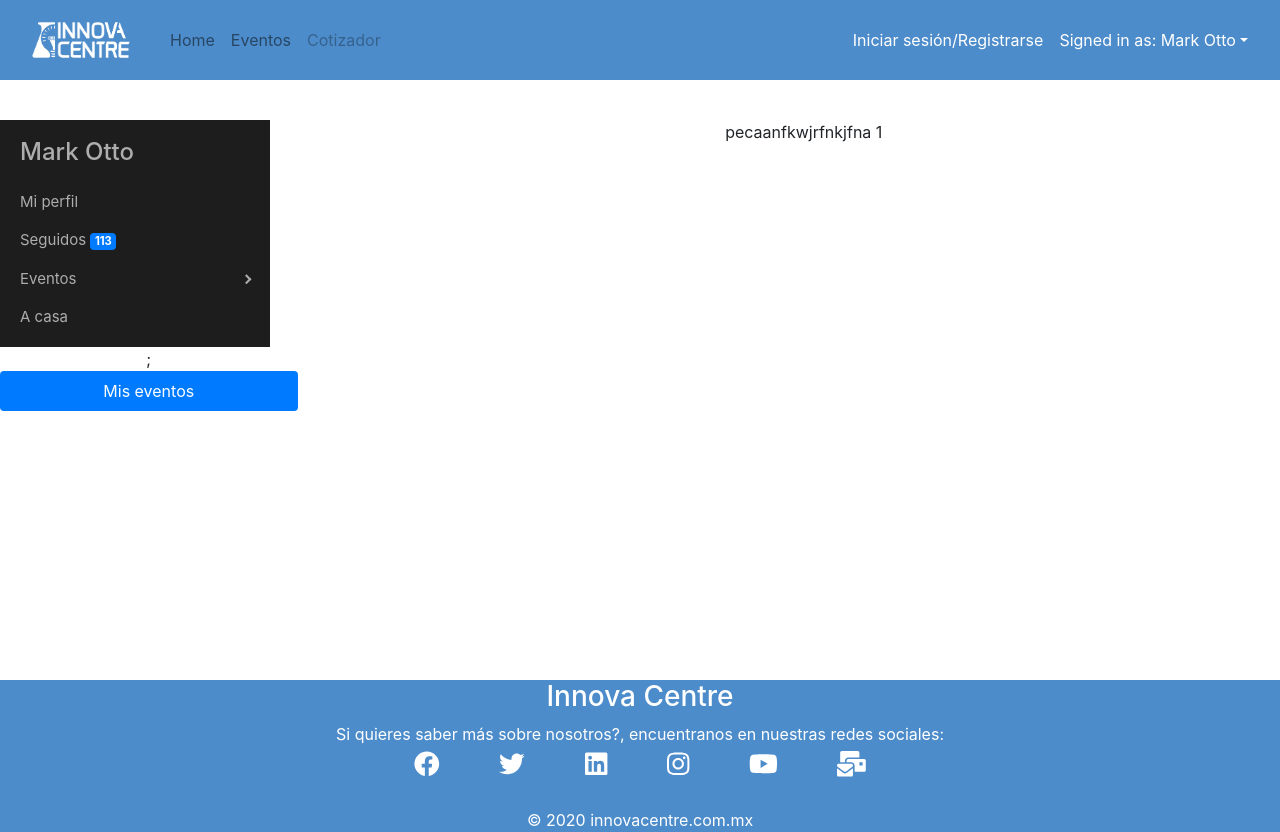
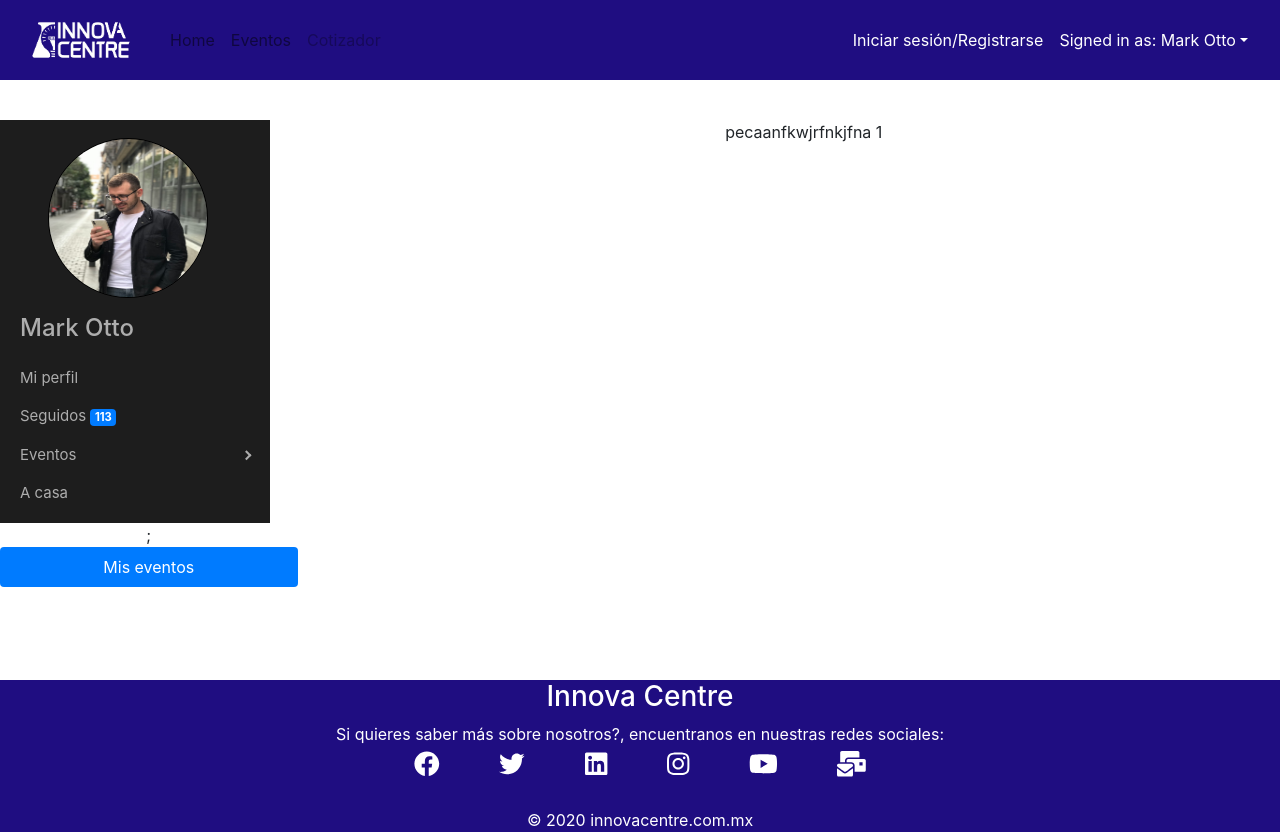
Before and after one commit to pamelagrhz/InnovaCentre, a React (Create React App) app: page /perfil in a window 1280 px wide. Built offline with nearby package versions, Linux system fonts and the light colour scheme.

Commit message:
User photo in profile menu

```diff
--- a/src/components/User/Perfil.jsx
+++ b/src/components/User/Perfil.jsx
@@ -4,6 +4,7 @@ import { Tab, Row, Col, Nav, Badge } from 'react-bootstrap';
 import { ProSidebar } from 'react-pro-sidebar';
 import { Menu, MenuItem, SubMenu } from 'react-pro-sidebar';
 import { Link } from 'react-router-dom';
+import Profile from '../../Assets/img/profile.jpeg'
 
 import 'react-pro-sidebar/dist/css/styles.css';
 
@@ -16,6 +17,7 @@ export default function Perfil() {
             <Nav variant="pills" className="flex-column">
               <ProSidebar>
                 <Menu iconShape="square">
+                  <MenuItem disabled eventKey="first" className="center" > <img src={Profile} alt="" className="imgRedonda" /></MenuItem>
                   <MenuItem disabled eventKey="first" ><h4>Mark Otto</h4></MenuItem>
 
                   <MenuItem eventKey="first" >Mi perfil</MenuItem>
--- a/src/index.css
+++ b/src/index.css
@@ -1,5 +1,5 @@
 :root {
-    --principal: #4d8cca;
+    --principal: #1f0d81;
     --yellow: #e6bd08;
 }
 
@@ -247,3 +247,10 @@ a {
     align-items: center;
     justify-content: center;
 }
+
+.imgRedonda {
+    width: 20vh;
+    height: 20vh;
+    border-radius: 150px;
+    border: 1px solid black;
+}
```
Also changed, not shown: src/Assets/img/profile.jpeg (added).
